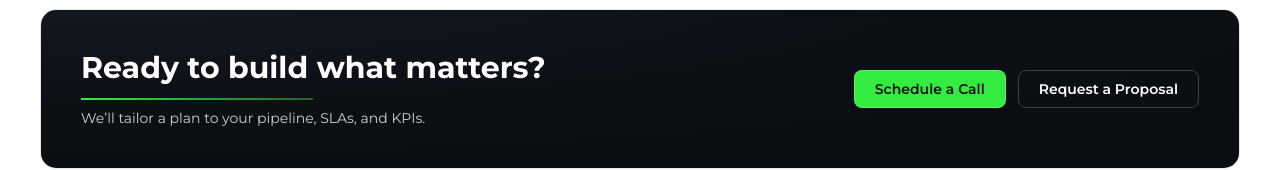
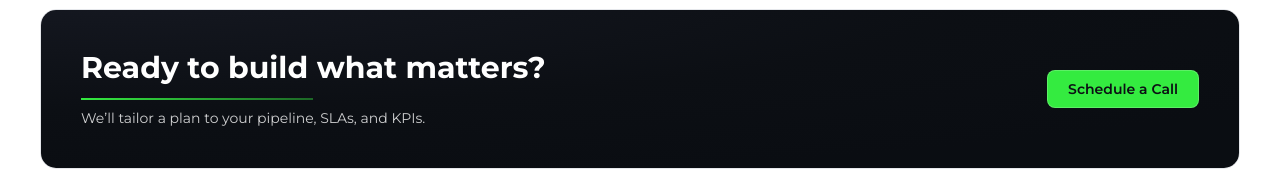
Before and after one commit to Nouman76/SaifProject, a Next.js app: page /about in a window 1280 px wide. Shown: the part 4293-4463 px from the top of the page. Built offline with nearby package versions, Linux system fonts and the light colour scheme.

Commit message:
industries links fixed

```diff
--- a/src/app/about/page.tsx
+++ b/src/app/about/page.tsx
@@ -520,13 +520,6 @@ export default function AboutPage() {
                 >
                   Schedule a Call
                 </Link>
-                <Link
-                  href="/contact?type=rfp"
-                  className="inline-flex items-center justify-center rounded-md border border-white/20 px-5 py-2 text-sm font-semibold transition-all hover:border-[var(--brand)]"
-                  style={{ "--brand": brand.green } as React.CSSProperties}
-                >
-                  Request a Proposal
-                </Link>
               </div>
             </div>
           </div>
--- a/src/components/IndustriesSection.tsx
+++ b/src/components/IndustriesSection.tsx
@@ -27,43 +27,43 @@ const industries: Industry[] = [
   {
     title: "Banking & FSI",
     desc: "Secure, compliant solutions for banks, insurers, and financial institutions.",
-    href: "/industries/banking",
+    href: "/industries#banking",
     icon: Landmark,
   },
   {
     title: "Retail",
     desc: "Omnichannel solutions to manage inventory, POS, and customer loyalty.",
-    href: "/industries/retail",
+    href: "/industries#retail",
     icon: ShoppingBag,
   },
   {
     title: "Manufacturing",
     desc: "Digitize production, optimize resources, and ensure quality at scale.",
-    href: "/industries/manufacturing",
+    href: "/industries#manufacturing",
     icon: Factory,
   },
   {
     title: "Energy & Utilities",
     desc: "Asset lifecycle, compliance, and customer engagement for the energy sector.",
-    href: "/industries/energy",
+    href: "/industries#energy",
     icon: Fuel,
   },
   {
     title: "Telecommunication",
     desc: "Scale networks, launch digital services, and improve customer experiences.",
-    href: "/industries/telecommunication",
+    href: "/industries#telecommunication",
     icon: Radio,
   },
   {
     title: "Distribution & Logistics",
     desc: "Automate supply chains, track orders, and optimize fleet management.",
-    href: "/industries/logistics",
+    href: "/industries#logistics",
     icon: Truck,
   },
   {
     title: "Healthcare",
     desc: "Hospital and pharma solutions balancing compliance with patient care.",
-    href: "/industries/healthcare",
+    href: "/industries#healthcare",
     icon: Stethoscope,
   },
 ];
```
